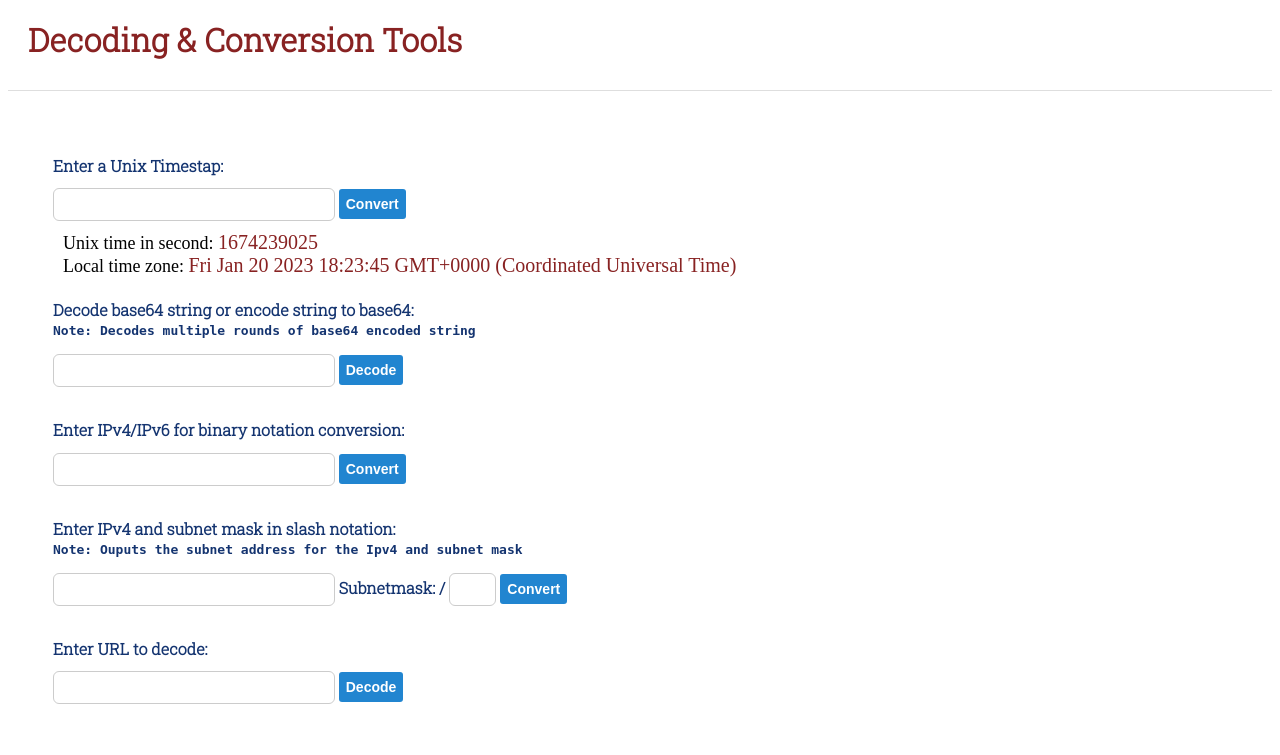
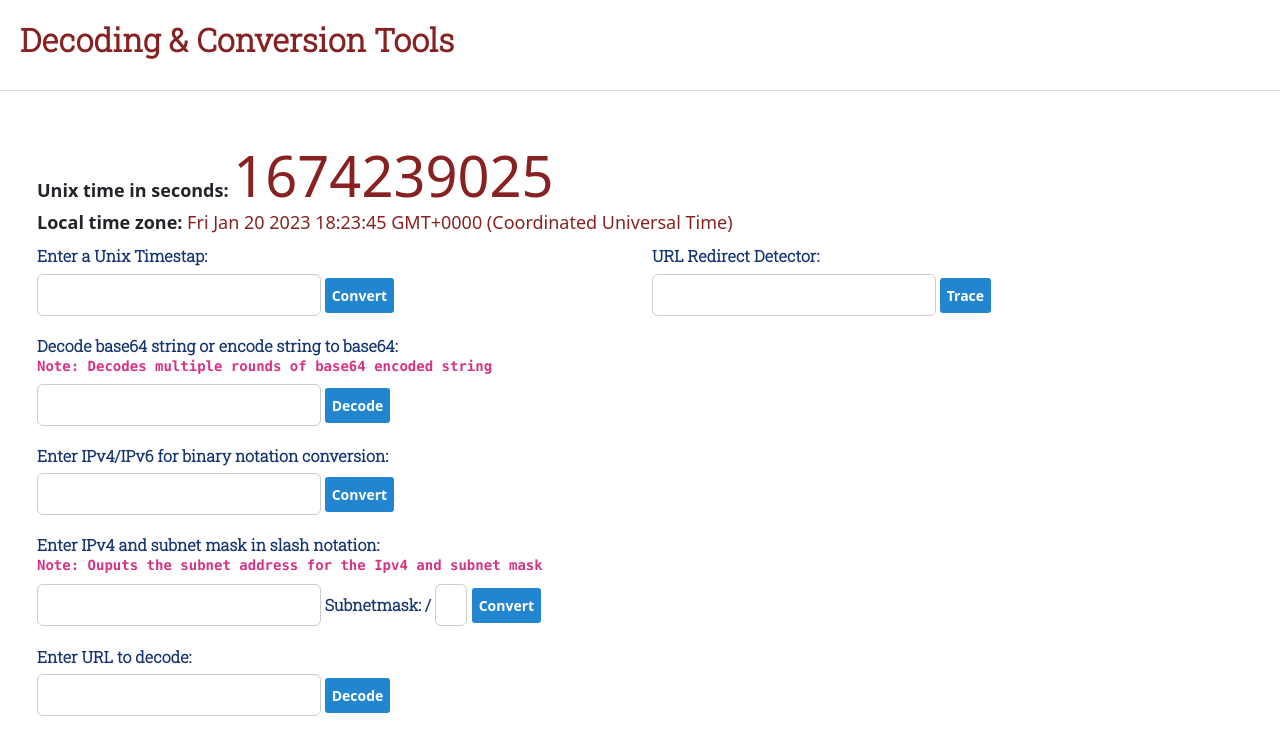
Before and after one commit to charlesokeke/Conversion-tools, a Flask app: page / in a window 1280 px wide. Shown: the top 755 px of the page. Run offline with Flask 2, Linux system fonts and the light colour scheme; some libraries are stand-ins or nearby versions.

Commit message:
modified files

```diff
--- a/server.py
+++ b/server.py
@@ -4,6 +4,8 @@ import base64
 import ipaddress
 import re
 import urllib
+import requests
+import json
 
 app = Flask(__name__)
 
@@ -115,5 +117,30 @@ def get_url():
     except:
          return render_template('test.html',url_error="invalid url")
 
+
+@app.route('/test6', methods=['POST'])
+def get_url_redirects():
+    url_redirects = []
+
+    try:
+        url = request.form['url_redirector']
+        responses = requests.get(url)
+        final_code_200 = responses.status_code
+        final_url = responses.url
+
+
+        if url:
+            for response in responses.history:
+                url_redirects.append({ "url":response.url, "response_code":response.status_code})
+            #print(response.status_code)
+            url_redirects.append({"url":final_url,"response_code":final_code_200})
+            url_redirects = json.loads(json.dumps(url_redirects))
+            return render_template('test.html',url_redirector=url_redirects)
+        else:
+            return render_template('test.html',url_error="invalid url")
+
+    except:
+         return render_template('test.html',url_error="invalid url")
+
 if __name__ == '__main__':
     app.run(debug=True)
--- a/templates/test.html
+++ b/templates/test.html
@@ -5,6 +5,10 @@
 	<link rel="preconnect" href="https://fonts.googleapis.com">
    <link rel="preconnect" href="https://fonts.gstatic.com" crossorigin>
     <link href="https://fonts.googleapis.com/css2?family=Roboto+Slab:wght@300&display=swap" rel="stylesheet">
+	<link href="https://cdn.jsdelivr.net/npm/bootstrap@5.3.0-alpha1/dist/css/bootstrap.min.css" rel ="stylesheet">
+	<link rel="stylesheet"
+      <link rel="stylesheet"  href="https://cdnjs.cloudflare.com/ajax/libs/font-awesome/6.2.1/css/all.min.css">
+	  <script src='https://kit.fontawesome.com/a076d05399.js' crossorigin='anonymous'></script>
     <style>
 	* {
           box-sizing: border-box;
@@ -14,7 +18,7 @@
 
         /* Input styling */
         input {
-            width: 30%;
+            width: 50%;
             padding: 8px 15px;
             box-sizing: border-box;
             border: 1px solid #ccc;
@@ -90,13 +94,15 @@
       .column {
           display: flex;
            flex-direction: column;
-           flex-basis: 80%;
+           flex-basis: 100%;
 
    }
 
      .some-page-wrapper {
              margin: 15px;
-			 padding:30px
+			 padding-top:30px;
+			 padding-left:10px;
+			 padding-right:10px
 
 
 
@@ -125,7 +131,6 @@ h1 {
 
 h1, h2, h3,h4 {
     font-family: roboto slab,sans-serif;
-    font-weight: 400;
     line-height: 1.2em;
 
 }
@@ -149,7 +154,6 @@ h1 {
 }
 
 .unix-time-font-size{
-	font-size:20px;
 	color: #822;
 	font-weight:400;
 
@@ -188,16 +192,42 @@ form {
   word-break: break-all;
   width:200px;
 }
-    </style>
+
+.btndown{
+    	display:inline-block;
+    	font-size:20px;
+    	background:#ddd;
+    	border-radius:5px;
+    	cursor:pointer;
+    	width:25px;
+    	line-height:30px;
+    	height:20px;
+    	color:#999;
+    	text-align:center;
+    	margin:0 5px;
+      padding: 5px 0 5px 0;
+    }
+
+
+
+  </style>
 </head>
 <body>
+
        <div>
-		  <h1> Decoding & Conversion Tools</h1>
+		  <h1> Decoding & Conversion Tools</h1></a>
       </div>
 
 
 
-   <div class='some-page-wrapper'>
+   <div class='some-page-wrapper row'>
+      <div style="margin-bottom:10px;">
+
+		  <p  style="padding:0px; margin:0px; font-weight:600;font-size:18px;" class="text-right"> Unix time in seconds: <span id="unix-time" class="unix-time-font-size display-4"></span> </p>
+		  <p style="padding:0px; margin:0px;font-size:18px; font-weight:600;"> Local time zone: <span id="unix-time-date" class="unix-time-font-size"></span> </p>
+		</div>
+   <div class="col-6">
+
   <section>
   <div class='row'>
     <div class='column'>
@@ -213,8 +243,8 @@ form {
     <div class='column'>
       <div class='green-column flex-container'>
         <div>{% if date_covert %}
-		<h3 style="margin-bottom:0px;margin-top:0px;"> Epoch Unix time</h3>
-			 <p  style="padding:0px; margin:0px"> Converted unix time: <span class="unix-time-font-size" style="color:red;" id="copy-text">{{ date_covert }}
+		<h4 style="margin-bottom:0px;margin-top:0px;"> Epoch Unix time:</h4>
+			 <p  style="padding:0px; margin:0px;width:50%;box-shadow: rgba(67, 71, 85, 0.27) 0px 0px 0.25em, rgba(90, 125, 188, 0.05) 0px 0.25em 1em;">  <span class="unix-time-font-size" style="color:red;" id="text-copy">{{ date_covert }}
 			 </span><button onclick="copyText('copy-text');return false" style="padding:2px;">Copy text</button>
 			 </p>
 			 {% elif unix_error %}
@@ -222,10 +252,7 @@ form {
 
 		    {% endif %}
 		</div>
-		<div>
-		  <p  style="padding:0px; margin:0px;font-size:18px"> Unix time in second: <span id="unix-time" class="unix-time-font-size"></span> </p>
-		  <p style="padding:0px; margin:0px;font-size:18px;"> Local time zone: <span id="unix-time-date" class="unix-time-font-size"></span> </p>
-		</div>
+
       </div>
     </div>
   </div>
@@ -250,7 +277,7 @@ form {
         <div>{% if base64_convert %}
 		<h4 style="margin-bottom:0px;margin-top:0px;"> Base64 Decoded/Encoded String:</h4>
 			 <div>
-			    <p  style="padding:5px; margin:2px; width:300px;word-break: break-all;box-shadow: rgba(67, 71, 85, 0.27) 0px 0px 0.25em, rgba(90, 125, 188, 0.05) 0px 0.25em 1em;">
+			    <p  style="padding:5px; margin:2px; width:50%;word-break: break-all;box-shadow: rgba(67, 71, 85, 0.27) 0px 0px 0.25em, rgba(90, 125, 188, 0.05) 0px 0.25em 1em;">
 			       <code style="font-size:15px;" id="copy-text">{{ base64_convert }}</code>
 				   <button onclick="copyText('copy-text');return false" style="padding:2px;">Copy text</button>
 
@@ -291,7 +318,7 @@ form {
         <div>{% if binary_ip %}
 		<h4 style="margin-bottom:0px;margin-top:0px;"> {{ip_version}} Binary Notation:</h4>
 			 <div>
-			    <p  style="padding:3px; margin:0px; width:300px;word-break: break-all;box-shadow: rgba(67, 71, 85, 0.27) 0px 0px 0.25em, rgba(90, 125, 188, 0.05) 0px 0.25em 1em">
+			    <p  style="padding:3px; margin:0px; width:50%;word-break: break-all;box-shadow: rgba(67, 71, 85, 0.27) 0px 0px 0.25em, rgba(90, 125, 188, 0.05) 0px 0.25em 1em">
 				    <span class="unix-time-font-size" style="color:red;"id="copy-text">{{ binary_ip }}</span>
 				   <button onclick="copyText('copy-text');return false" style="padding:2px;">Copy text</button>
 				</p>
@@ -367,8 +394,8 @@ form {
         <div>{% if url_decoded %}
 		<h4 style="margin-bottom:0px;margin-top:0px;">  Decoded URL:</h4>
 			 <div>
-			    <p  style="padding:3px; margin:0px; width:400px;word-break: break-all;box-shadow: rgba(67, 71, 85, 0.27) 0px 0px 0.25em, rgba(90, 125, 188, 0.05) 0px 0.25em 1em" id="data" >
-             			<span class="unix-time-font-size" style="color:red;"id="text-copy">	{{ url_decoded }}</span>
+			    <p  style="padding:3px; margin:0px; width:50%;word-break: break-all;box-shadow: rgba(67, 71, 85, 0.27) 0px 0px 0.25em, rgba(90, 125, 188, 0.05) 0px 0.25em 1em" id="data" >
+             			<span class="unix-time-font-size" style="color:black; line-height:100%; font-size:15px;" id="text-copy">	{{ url_decoded }}</span>
 				   <button onclick="copyText('text-copy');return false" style="padding:2px;">Copy text</button>
 				</p>
 
@@ -387,6 +414,73 @@ form {
     </div>
   </div>
   </section>
+
+
+
+
+
+
+
+
+
+
+
+
+
+  </div>
+
+  <div class="col-6">
+
+  <section>
+  <div class='row'>
+    <div class='column'>
+      <div class='blue-column'>
+
+        <form action="test6" method="post">
+
+	        <h2  class="h2-input-labels">URL Redirect Detector:</h2>
+            <input name="url_redirector" id="url_redirector" required></input>
+            <button type="submit" value="Submit"> Trace</button>
+	    </form>
+
+      </div>
+    </div>
+    <div class='column'>
+      <div class='green-column flex-container'>
+        <div>{% if url_redirector %}
+		<h4 style="margin-bottom:0px;margin-top:0px;" class="text-center">  Trace results:</h4>
+
+			 <div>
+
+             			<div class="container-fluid">
+						    {% for urls in url_redirector %}
+						<div class="row row-no-gutters">
+							<div class="col-sm-2 d-flex align-content-center" style="background-color:#fff;margin-bottom:10px;border: 1px solid rgba(34,36,38,.1)">
+                                   <i class='fas fa-arrow-down btndown' style='font-size:36px'></i><br><br>{{urls.response_code}}</div>
+							<div class="col-sm-10" style="background-color:#fff;margin-bottom:10px;border: 1px solid rgba(34,36,38,.1)">
+								<code  style="padding:3px; margin:0px; width:100%;word-break: break-all;color:black;font-size:15px;line-height:80%;text-align:center" id={{loop.index}} >
+								{{urls.url}}
+								<button onclick="copyText({{loop.index}});return false"  class="btn btn-outline-secondary">copy text</button>
+								</code>
+
+							</div>
+						   {% endfor %}
+				      </div>
+			 </div>
+			  {% elif url_error %}
+			        <p> {{ url_error }}</p>
+		     {% endif %}
+
+		</div>
+		<div>
+
+
+		</div>
+      </div>
+    </div>
+  </div>
+  </section>
+  </div>
 
 
 </div>
@@ -427,6 +521,9 @@ form {
         }, 1000);
 
     </script>
+
+
+
 </body>
 </html>
 </body>
```
Also changed, not shown: 1 other file.
